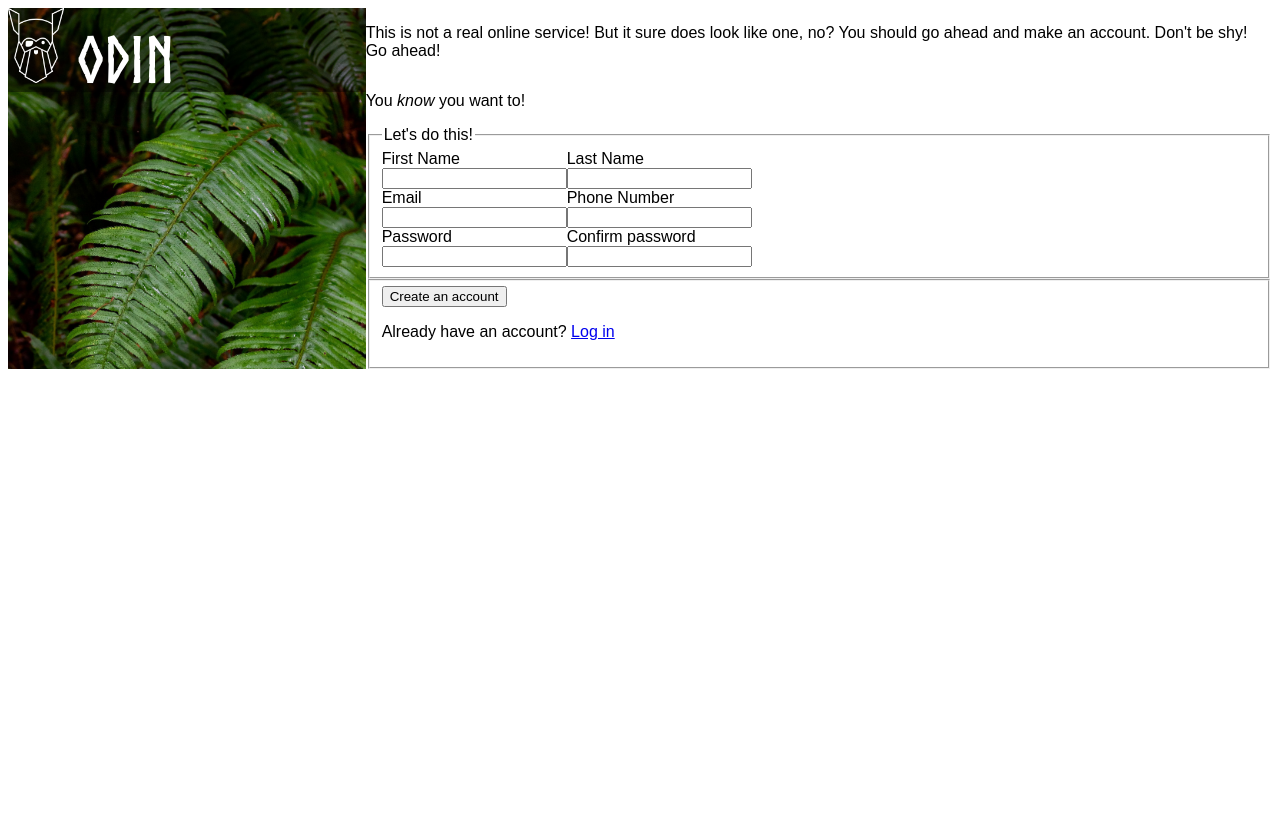
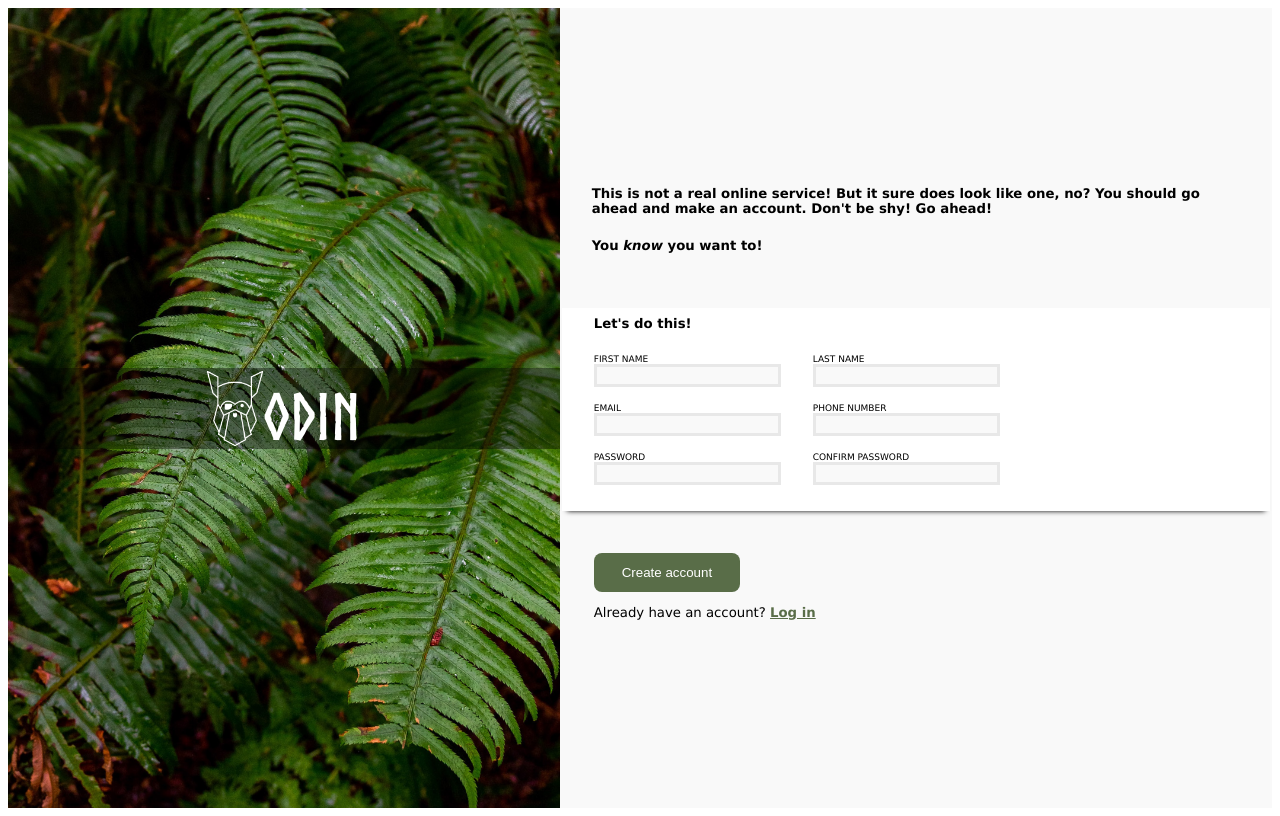
Before and after one commit to katienotkathy/form-project, a plain HTML site: page index.html in a window 1280 px wide. Drawn offline with Linux system fonts and the light colour scheme.

Commit message:
Finish small detail styling

```diff
--- a/index.html
+++ b/index.html
@@ -11,17 +11,18 @@
     <div id="left-panel">
         <div id="logo-panel">
             <img src = "./odin-lined.png" height="75px">
-            ODIN
+            <span class = "logo-text">ODIN</span>
         </div>
     </div>
     <div id="right-panel">
-        <div id="form-header"></div>
-        <p>This is not a real online service! But it sure does look like one, no? You should go ahead and make an account. Don't be shy! Go ahead!</p>
-        <p>You <em>know</em> you want to!</p>
+        <div id="form-header">
+            <h5>This is not a real online service! But it sure does look like one, no? You should go ahead and make an account. Don't be shy! Go ahead!</h5>
+            <h5>You <em>know</em> you want to!</h5>
+        </div>
         <div id="form">
             <form action="https://placeholder" method="placeholder">
-                <fieldset>
-                    <legend>Let's do this!</legend>
+                <fieldset class = main-form>
+                    <h5>Let's do this!</h5>
 
                     <div class = form-container>
                         <div class = left-form>
@@ -37,7 +38,7 @@
 
                             <div class = form-entry>
                                 <label for="pwd">Password</label>
-                                <input type="password" id="pwd" name="password" />
+                                <input type="password" id="pwd" name="password" required/>
                             </div>
                         </div> <!--left-form-->
 
@@ -60,8 +61,8 @@
                     </div><!--form-container-->
 
                 </fieldset>
-                <fieldset>
-                    <button type="submit">Create an account</button>
+                <fieldset class="sumbit-field">
+                    <button type="submit">Create account</button>
                     <p>Already have an account? <a href="https://placeholder">Log in</a> </p>
                 </fieldset>
             </form>
--- a/style.css
+++ b/style.css
@@ -4,12 +4,32 @@
 }
 
 body {
-    font-family: Arial, Helvetica, sans-serif;
+    font-family:Verdana, Geneva, Tahoma, sans-serif;
     display: flex;
 }
 
+h5 {
+    margin-block-start: 0.25em;
+}
+
+p {
+    font-size: .83rem;
+}
+
+a {
+    color: #596D48;
+    font-weight: bold;
+}
+
+#left-panel, #right-panel {
+    height: 100vh;
+    display: flex;
+    flex-direction: column;
+    justify-content: center;
+}
+
 #left-panel {
-    width: 30%;
+    width: 66%;
     font-family: "NorseBold";
     font-size: 48pt;
     color: white;
@@ -18,28 +38,72 @@ body {
 }
 
 #right-panel {
-    display: flex;
-    flex-direction: column;
+    background-color: rgb(249, 249, 249);
+}
+
+.sumbit-field {
+    padding: 2rem;
+    border: none;
+    background-color: rgb(249, 249, 249);
 }
 
 #logo-panel {
     background-color: rgba(0,0,0,40%);
+    display: flex;
+    justify-content: center;
+    align-items: center;
 }
 
-.form {
-    display:flex;
+.logo-text {
+    padding-top: 1rem;
+}
+
+#form-header {
+    padding: 2rem;
+}
+
+.main-form {
+    border: none;
+    background-color: white;
+    padding-left: 2rem;
+    margin-bottom: 10px;
+    box-shadow: 0px 5px 5px -5px black;
 }
 
 .form-container {
     display:flex;
+    flex: 1 1 0;
 }
 
 .left-form, .right-form {
-    display:flex;
-    flex-direction: column;
+    padding-right: 2rem;
 }
 
 .form-entry {
     display:flex;
     flex-direction: column;
+    padding-bottom: 1rem;
 }
+
+input {
+    border: solid rgb(232, 232, 232);
+    background-color: rgb(249, 249, 249);
+}
+
+input:focus {
+    border: solid lightblue;
+    box-shadow: 0 2px 3px gray;
+}
+
+label {
+    text-transform: uppercase;
+    font-size: xx-small;
+}
+
+button {
+    background-color: #596D48;
+    border: none;
+    border-radius: .5rem;
+    color: white;
+    padding: .75rem 1.75rem;
+}
```
